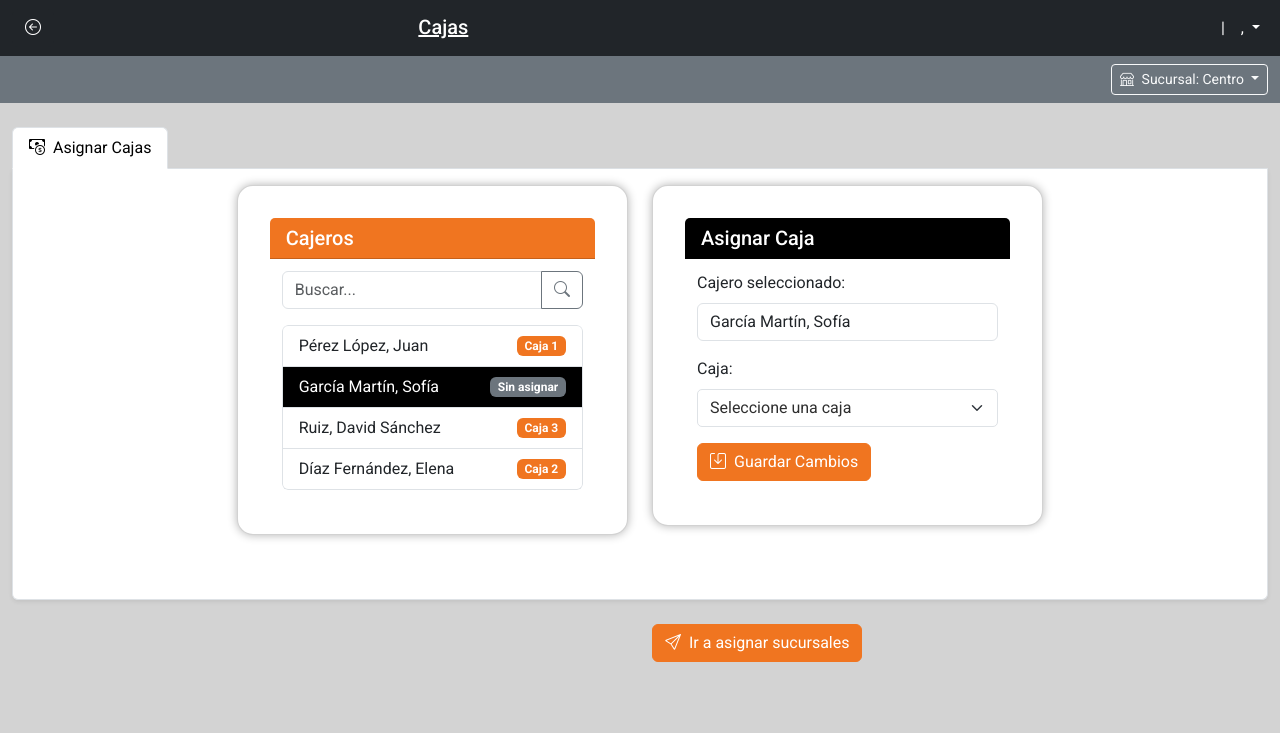
After one commit to jmcstoltze/aplicacion-pos, a Django app: page /asignacion-cajas in a window 1280 px wide. The commit adds this page. Shown: the top 733 px of the page. Run offline with Django 5.2, Linux system fonts and the light colour scheme; a user stored in the database is signed in; data that the repository does not hold is empty; parts of the project's set-up code (start-up, migrations or seed data) failed here and were passed over.

Commit message:
asignacion de sucursales y cajas inicial

```diff
--- a/comercio/services.py
+++ b/comercio/services.py
@@ -7,7 +7,7 @@ from django.core.exceptions import ValidationError, ObjectDoesNotExist
 from django.core.paginator import Paginator, EmptyPage, PageNotAnInteger
 from django.db import transaction, models
 from django.conf import settings
-from .models import Producto, Categoria, Bodega, StockBodega
+from .models import Producto, Categoria, Bodega, StockBodega, Sucursal
 
 def obtener_productos():
     """
@@ -469,3 +469,6 @@ def exportar_stock_csv(productos, bodega_id):
     response['Content-Disposition'] = f'attachment; filename="{filename}"'
 
     return response
+
+def obtener_sucursales():
+    return Sucursal.objects.filter(esta_asignada=False, estado=True).order_by('nombre_sucursal')
--- a/comercio/templates/comercio/nav_bar.html
+++ b/comercio/templates/comercio/nav_bar.html
@@ -55,6 +55,16 @@
         <!-- Contenido de edición de stock de productos en bodega -->
     {% endblock %}
 
+    <!-- Contenido de la vista sucursales.html -->
+    {% block sucursales_content %}
+        <!-- Contenido de asignación de sucursales -->
+    {% endblock %}
+
+    <!-- Contenido de la vista cajas.html -->
+    {% block cajas_content %}
+        <!-- Contenido de asignación de cajas -->
+    {% endblock %}
+
     <!-- Scripts específicos del dashboard -->
     <script src="{% static 'js/script.js' %}"></script>
 {% endblock %}
--- /dev/null
+++ b/comercio/templates/comercio/views/cajas.html
@@ -0,0 +1,161 @@
+{% extends "comercio/nav_bar.html" %}
+{% load static %}
+
+{% block page_title %}Cajas{% endblock %}
+
+{% block cajas_content %}
+
+    <!-- Selector de sucursal -->
+    <div class="container-fluid bg-secondary py-2">
+        <div class="row">
+            <div class="col-12 d-flex justify-content-end">
+                <div class="dropdown">
+                    <button class="btn btn-sm btn-outline-light dropdown-toggle" type="button" id="dropdownSucursal" data-bs-toggle="dropdown" aria-expanded="false">
+                        <i class="bi bi-shop me-1"></i> Sucursal: Centro
+                    </button>
+                    <ul class="dropdown-menu dropdown-menu-end" aria-labelledby="dropdownSucursal">
+                        <li><a class="dropdown-item" href="#">Centro</a></li>
+                        <li><a class="dropdown-item" href="#">Norte</a></li>
+                        <li><a class="dropdown-item" href="#">Sur</a></li>
+                        <li><a class="dropdown-item" href="#">Oriente</a></li>
+                        <li><a class="dropdown-item" href="#">Poniente</a></li>
+                    </ul>
+                </div>
+            </div>
+        </div>
+    </div>
+
+    <div class="container-fluid mt-4">
+        <!-- Pestaña única -->
+        <ul class="nav nav-tabs" id="adminTabs" role="tablist">
+            <li class="nav-item" role="presentation">
+                <button class="nav-link active" id="cajeros-tab" data-bs-toggle="tab" data-bs-target="#cajeros" type="button" role="tab">
+                    <i class="bi bi-cash-coin me-2"></i>Asignar Cajas
+                </button>
+            </li>
+        </ul>
+
+        <!-- Contenido de la pestaña -->
+        <div class="tab-content p-3 border border-top-0 rounded-bottom shadow-sm bg-white">
+
+            <!-- Pestaña de Cajeros -->
+            <div class="tab-pane fade show active" id="cajeros" role="tabpanel">
+                <div class="row justify-content-center">
+                    <div class="col-sm-12 col-md-12 col-lg-6 col-xl-4 mb-4">
+                        <div class="card mb-4">
+                            <div class="card-header bg-custom text-white">
+                                <h5 class="mb-0">Cajeros</h5>
+                            </div>
+                            <div class="card-body">
+                                <div class="input-group mb-3">
+                                    <input type="text" class="form-control" placeholder="Buscar..." id="searchCajeros">
+                                    <button class="btn btn-outline-secondary" type="button">
+                                        <i class="bi bi-search"></i>
+                                    </button>
+                                </div>
+                                <div class="list-group" style="max-height: 400px; overflow-y: auto;">
+                                    <a href="#" class="list-group-item list-group-item-action cajero-item">
+                                        <div class="d-flex flex-column flex-md-row justify-content-between align-items-start align-items-md-center">
+                                            <div class="me-4">
+                                                Pérez López, Juan
+                                            </div>
+                                            <span class="badge bg-custom">Caja 1</span>
+                                        </div>
+                                    </a>
+                                    <a href="#" class="list-group-item list-group-item-action cajero-item active-custom">
+                                        <div class="d-flex flex-column flex-md-row justify-content-between align-items-start align-items-md-center">
+                                            <div class="me-4">
+                                                García Martín, Sofía
+                                            </div>
+                                            <span class="badge bg-secondary">Sin asignar</span>
+                                        </div>
+                                    </a>
+                                    <a href="#" class="list-group-item list-group-item-action cajero-item">
+                                        <div class="d-flex flex-column flex-md-row justify-content-between align-items-start align-items-md-center">
+                                            <div class="me-4">
+                                                Ruiz, David Sánchez
+                                            </div>
+                                            <span class="badge bg-custom">Caja 3</span>
+                                        </div>
+                                    </a>
+                                    <a href="#" class="list-group-item list-group-item-action cajero-item">
+                                        <div class="d-flex flex-column flex-md-row justify-content-between align-items-start align-items-md-center">
+                                            <div class="me-4">
+                                                Díaz Fernández, Elena
+                                            </div>
+                                            <span class="badge bg-custom">Caja 2</span>
+                                        </div>
+                                    </a>
+                                </div>
+                            </div>
+                        </div>
+                    </div>
+
+                    <div class="col-sm-12 col-md-12 col-lg-6 col-xl-4 mb-4">
+                        <div class="card">
+                            <div class="card-header bg-custom-black text-white">
+                                <h5 class="mb-0">Asignar Caja</h5>
+                            </div>
+                            <div class="card-body">
+                                <form id="asignarCajaForm">
+                                    <div class="mb-3">
+                                        <label class="form-label">Cajero seleccionado:</label>
+                                        <div class="form-control">García Martín, Sofía</div>
+                                    </div>
+                                    <div class="mb-3">
+                                        <label for="cajaSelect" class="form-label">Caja:</label>
+                                        <select class="form-select" id="cajaSelect" name="caja_id" required>
+                                            <option value="">Seleccione una caja</option>
+                                            <option value="1">Caja 1</option>
+                                            <option value="2">Caja 2</option>
+                                            <option value="3">Caja 3</option>
+                                            <option value="4">Caja 4</option>
+                                        </select>
+                                    </div>
+                                    <button type="button" class="btn btn-solid-orange" data-bs-toggle="modal" data-bs-target="#confirmModal">
+                                        <i class="bi bi-save me-2"></i>Guardar Cambios
+                                    </button>
+                                </form>
+                            </div>
+                        </div>
+                    </div>
+                </div>
+            </div>
+        </div>
+
+        <!-- Botón para ir a asignar sucursal -->
+        <div class="row">
+            <div class="col-md-6 col-sm-6"></div>
+            <div class="col-md-6 col-sm-6">
+                <div class="position-sm-absolute bottom-0 end-0 me-3 mt-4 mb-4">
+                    <a href="{% url 'asignacion_sucursales' %}" class="btn btn-solid-orange">
+                        <i class="bi bi-send me-2"></i>Ir a asignar sucursales
+                    </a>
+                </div>
+            </div>
+        </div>
+
+        <br><br>
+
+    </div>
+
+    <!-- Modal de confirmación -->
+    <div class="modal fade" id="confirmModal" tabindex="-1" aria-hidden="true">
+        <div class="modal-dialog">
+            <div class="modal-content">
+                <div class="modal-header">
+                    <h5 class="modal-title">Confirmación</h5>
+                    <button type="button" class="btn-close custom-close" data-bs-dismiss="modal" aria-label="Close"></button>
+                </div>
+                <div class="modal-body">
+                    ¿Está seguro de asignar <strong>Caja 1 (Sucursal Centro)</strong> a <strong>García Martín, Sofía</strong>?
+                </div>
+                <div class="modal-footer">
+                    <button type="button" class="btn btn-secondary" data-bs-dismiss="modal">Cancelar</button>
+                    <button type="button" class="btn btn-solid-orange">Confirmar</button>
+                </div>
+            </div>
+        </div>
+    </div>
+
+{% endblock %}
--- a/comercio/templates/comercio/views/products.html
+++ b/comercio/templates/comercio/views/products.html
@@ -1,5 +1,7 @@
 {% extends "comercio/nav_bar.html" %}
 {% load static %}
+
+{% block page_title %}Productos{% endblock %}
 
 {% block products_content %}
 
--- a/comercio/templates/comercio/views/stock.html
+++ b/comercio/templates/comercio/views/stock.html
@@ -1,5 +1,7 @@
 {% extends "comercio/nav_bar.html" %}
 {% load static %}
+
+{% block page_title %}Stock{% endblock %}
 
 {% block stock_content %}
 
--- a/comercio/views.py
+++ b/comercio/views.py
@@ -20,7 +20,8 @@ from .services import (
     obtener_bodegas,
     obtener_productos_con_stock,
     productos_bodega,
-    exportar_stock_csv
+    exportar_stock_csv,
+    obtener_sucursales
 )
 
 @login_required
@@ -268,3 +269,14 @@ def stock_productos(request) -> HttpResponse | HttpResponseRedirect:
     except Exception as e:
         messages.error(request, f'Error: {str(e)}')
         return render(request, 'comercio/views/stock.html', context)
+
+@login_required
+def asignacion_sucursales(request) -> HttpResponse | HttpResponseRedirect:
+
+    sucursales = obtener_sucursales()
+
+    return render(request, 'comercio/views/sucursales.html', context = {'sucursales': sucursales})
+
+@login_required
+def asignacion_cajas(request) -> HttpResponse | HttpResponseRedirect:
+    return render(request, 'comercio/views/cajas.html', context = {})
--- a/proyecto_pos/urls.py
+++ b/proyecto_pos/urls.py
@@ -19,7 +19,7 @@ from django.urls import path, include
 from django.conf import settings
 from django.conf.urls.static import static
 from usuarios.views import inicio_sesion, dashboard, cerrar_sesion
-from comercio.views import edicion_productos, stock_productos
+from comercio.views import edicion_productos, stock_productos, asignacion_sucursales, asignacion_cajas
 
 urlpatterns = [
     path('admin/', admin.site.urls),
@@ -27,7 +27,9 @@ urlpatterns = [
     path('dashboard/', dashboard, name="dashboard"),
     path('logout/', cerrar_sesion, name="cerrar_sesion"),
     path('edicion-productos/', edicion_productos, name="edicion_productos"),
-    path('stock-productos/', stock_productos, name="stock_productos")
+    path('stock-productos/', stock_productos, name="stock_productos"),
+    path('asignacion-sucursales', asignacion_sucursales, name="asignacion_sucursales"),
+    path('asignacion-cajas', asignacion_cajas, name="asignacion_cajas")
 ]
 #+ static(settings.STATIC_URL, document_root=settings.STATIC_ROOT)
 
--- a/requirements.txt
+++ b/requirements.txt
@@ -2,5 +2,6 @@ asgiref==3.8.1
 Django==5.2.1
 django-extensions==4.1
 Pillow==10.1.0
+psycopg2-binary==2.9.10
 python-dotenv==1.1.0
 sqlparse==0.5.3
--- a/static/css/styles.css
+++ b/static/css/styles.css
@@ -497,3 +497,58 @@ html, body{
     background: var(--color-white);
     color: var(--color-black);
 }
+
+/* Asignación de sucursales y cajas */
+.bg-custom {
+    background-color: var(--color-orange-background);
+    color: white;
+}
+
+.active-custom {
+    background-color: black;
+    color: white;
+}
+
+.active-custom:hover {
+    background-color: var(--color-input-shadow);
+    color: black;
+    /* border-color: #2A2A2A;*/
+}
+
+.bg-custom-black {
+    background-color: black;
+}
+
+#sucursalSelect {
+    background-color: var(--color-white); /* Color de fondo oscuro */
+    color: #2e2e2e;
+    border-radius: 5px;
+}
+
+#sucursalSelect:focus {
+    box-shadow: 0 0 0 0.25rem var(--color-input-shadow);
+    border: 0.5px solid var(--color-input-focus);
+}
+
+/* Personalización de las opciones */
+#sucursalSelect option {
+    background: var(--color-white);
+    color: var(--color-black);
+}
+
+#cajaSelect {
+    background-color: var(--color-white); /* Color de fondo oscuro */
+    color: #2e2e2e;
+    border-radius: 5px;
+}
+
+#cajaSelect:focus {
+    box-shadow: 0 0 0 0.25rem var(--color-input-shadow);
+    border: 0.5px solid var(--color-input-focus);
+}
+
+/* Personalización de las opciones */
+#cajaSelect option {
+    background: var(--color-white);
+    color: var(--color-black);
+}
--- a/usuarios/templates/usuarios/base_dashboard.html
+++ b/usuarios/templates/usuarios/base_dashboard.html
@@ -57,5 +57,6 @@
     </footer>
 
     <!-- Scripts específicos del dashboard -->
-    <script src="{% static 'js/script.js' %}"></script>
+    <!-- <script src="{% static 'js/script.js' %}"></script> -->
+    <script src="{% static 'js/script.js' %}?v=1.0.2"></script>
 {% endblock %}
--- a/usuarios/templates/usuarios/views/dashboard.html
+++ b/usuarios/templates/usuarios/views/dashboard.html
@@ -69,8 +69,8 @@
                     <i class="bi bi-chevron-down submenu-indicator"></i>
                 </a>
                 <ul class="submenu">
-                    <li><a href="#"><i class="bi bi-shop-window"></i> Asignar sucursales</a></li>
-                    <li><a href="#"><i class="bi bi-cash-coin"></i> Asignar cajas</a></li>
+                    <li><a href="{% url 'asignacion_sucursales' %}"><i class="bi bi-shop-window"></i> Asignar sucursales</a></li>
+                    <li><a href="{% url 'asignacion_cajas' %}"><i class="bi bi-cash-coin"></i> Asignar cajas</a></li>
                 </ul>
             </li>
 
```
Also changed, not shown: comercio/templates/comercio/views/sucursales.html (added, +143 -0 lines), usuarios/fixtures/auth-users.json (added, +38 -0 lines), comercio/migrations/0001_initial.py, usuarios/migrations/0001_initial.py.
